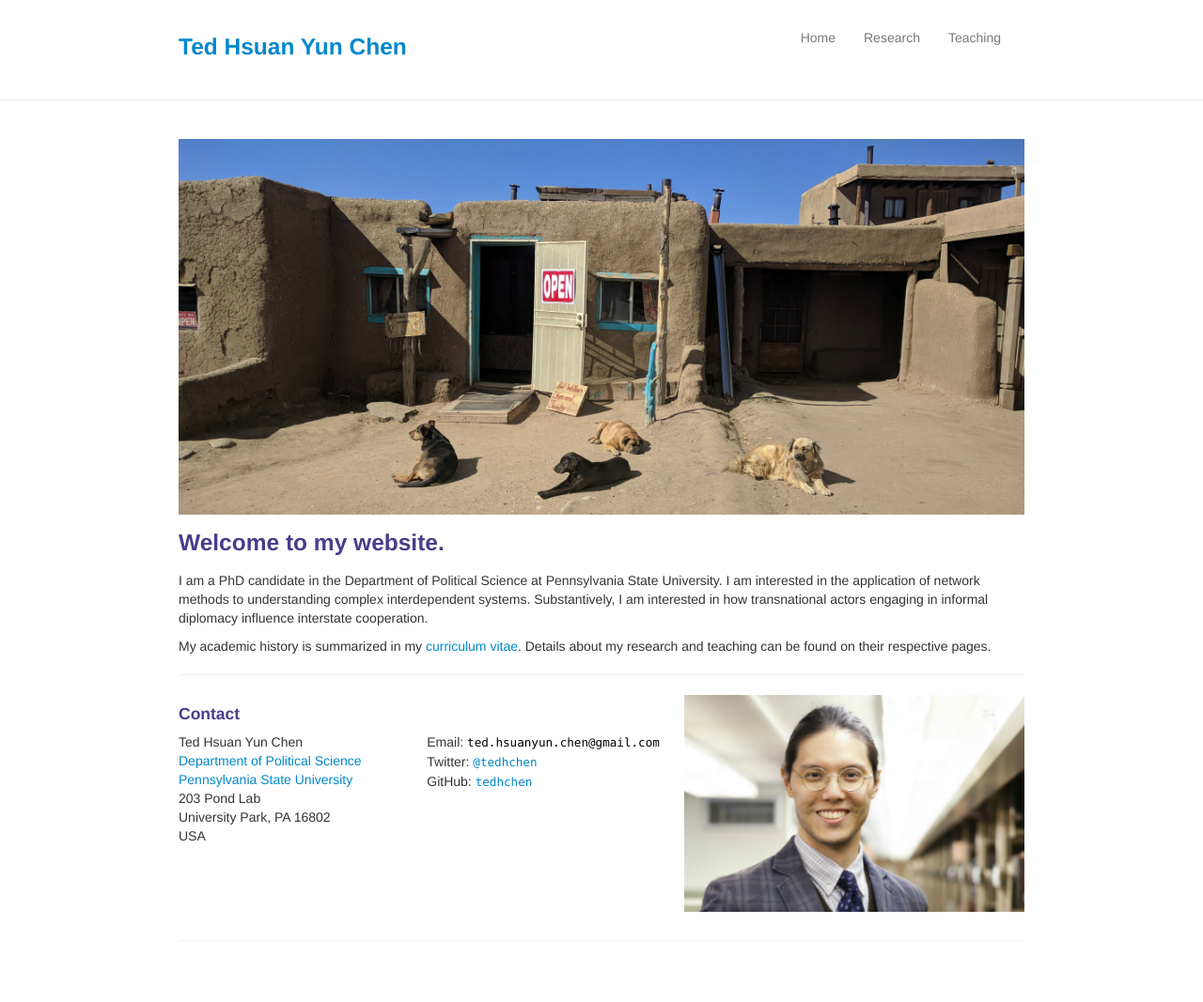
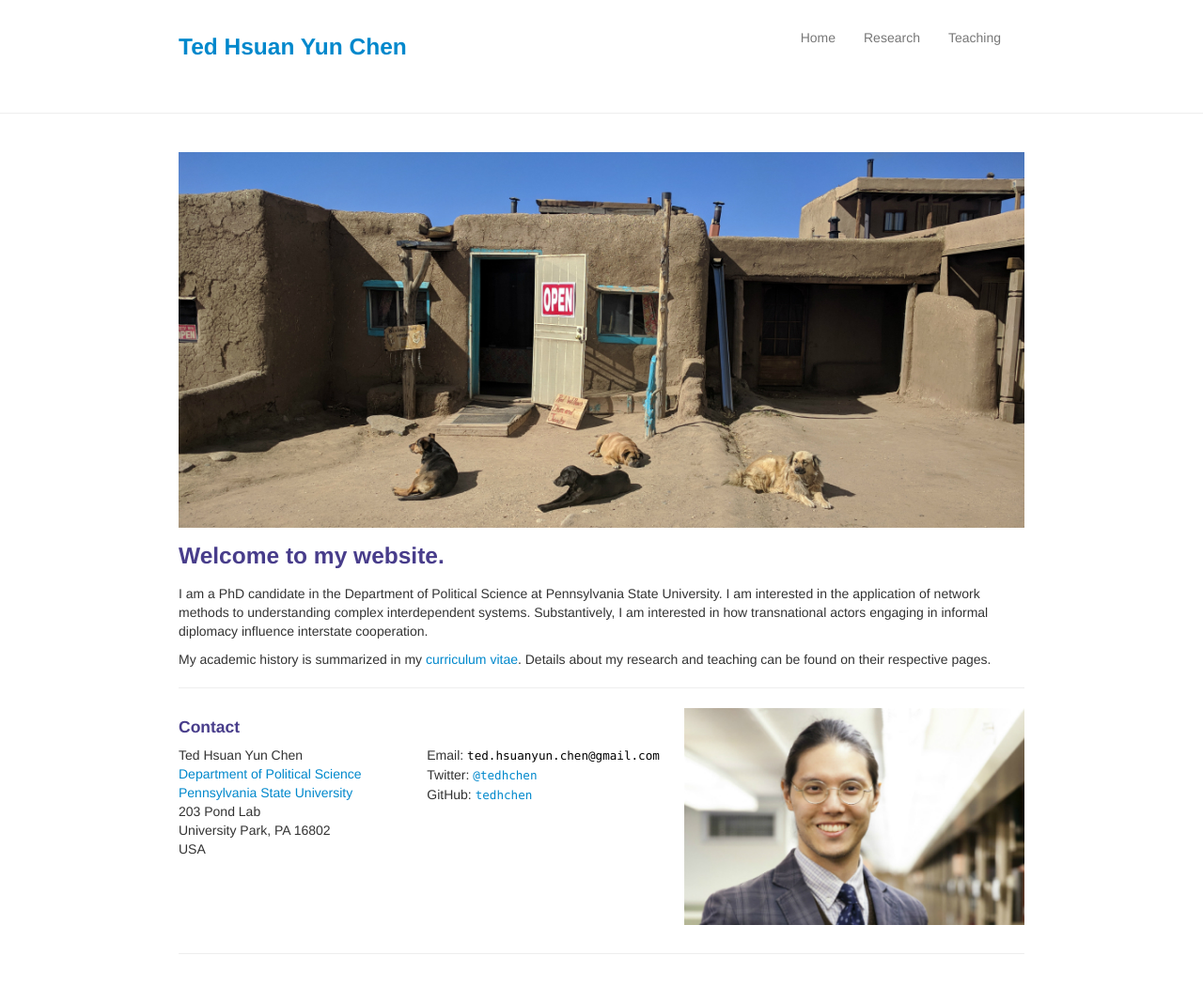
Before and after one commit to tedhchen/tedhchen.github.io, a Jekyll site: the page built from index.md, in a window 1280 px wide. Shown: the whole page at 94% size. Built offline with Jekyll 4.4.1, drawn with Linux system fonts in a browser that asks for light colours.

Commit message:
adjusted header hr style

```diff
--- a/_includes/themes/twitter/default.html
+++ b/_includes/themes/twitter/default.html
@@ -47,7 +47,7 @@
 	</div>
 	</div>
 	</div>
-	<hr style='margin-top:-1em'/>
+	<hr style="margin-top:-10px margin-bottom:-10px"/>
 
 
     <div class="container-narrow">
```
